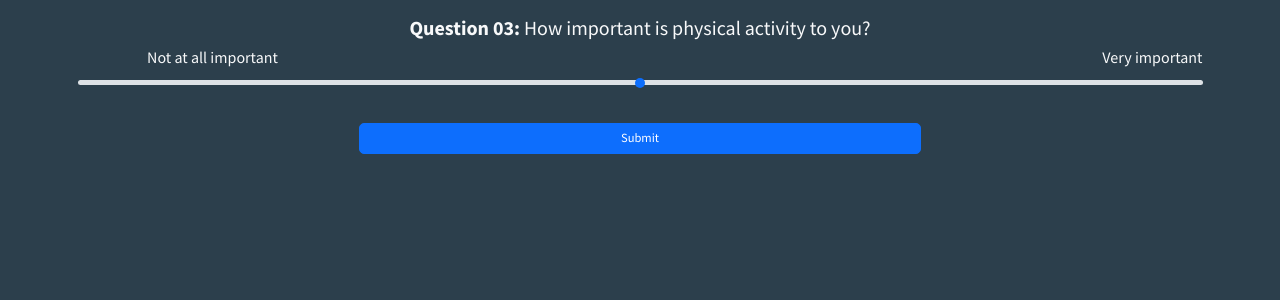
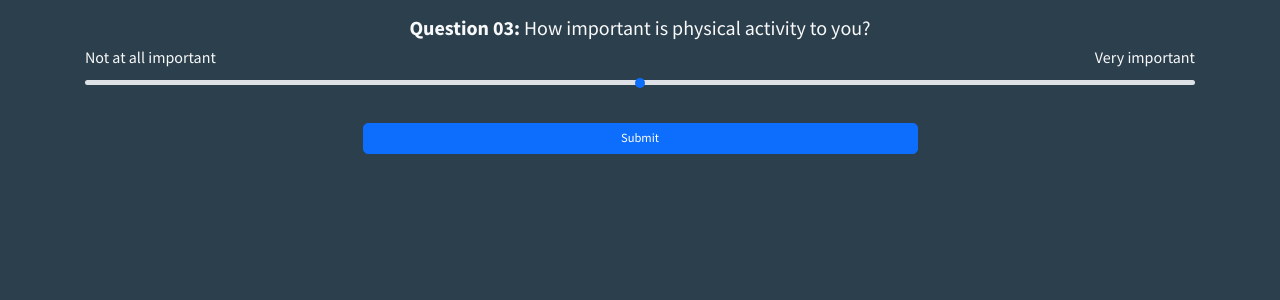
Before and after one commit to CptKay/JUSA-Personal-Health-Survey, a PHP site: page /question3.php in a window 1280 px wide; the page is wider, and only the part inside the window is pictured. Shown: the part 152-452 px from the top of that part. Run offline with PHP 8.4, Linux system fonts and the light colour scheme.

Commit message:
step reading the manual of session

```diff
--- a/question3.php
+++ b/question3.php
@@ -28,9 +28,9 @@
     <form action="question4.php" method="post" onsubmit="return validateRange();">
   <div class="mb-3 mt-3 text-light">
     <h2><strong>Question 03: </strong>How important is physical activity to you?</h2>
-
+    <div class="container text-center">
     <div class="row">
-    <div class="col-md-3">
+    <div class="col-md-3 text-start">
     Not at all important
     </div>
     <div class="col-md-6">
@@ -50,13 +50,13 @@
 
 
 <datalist id="markers">
-  <option value="1" label="Not at all healthy"></option>
+  <option value="1" label=""></option>
   <option value="2"></option>
   <option value="3"></option>
   <option value="4"></option>
-  <option value="5" label="Extremely healthy"></option>
+  <option value="5" label=""></option>
 </datalist>
-
+</div>
   </div>
   <button type="submit" class="btn btn-primary btn-lg mt-5 w-50">Submit</button>
 </form>
--- a/question5.php
+++ b/question5.php
@@ -29,9 +29,9 @@
     <h2><strong>Question 05: </strong>Do you feel you do too little, just enough
 or way too much additional physical
 activity?</h2>
-
+<div class="container text-center">
     <div class="row">
-    <div class="col-md-3">
+    <div class="col-md-3 text-start">
     Far too little
     </div>
     <div class="col-md-6 text-center">
@@ -57,7 +57,7 @@ activity?</h2>
   <option value="4"></option>
   <option value="5" label="far too much"></option>
 </datalist>
-
+</div>
   </div>
   <button type="submit" class="btn btn-primary btn-lg mt-5 w-50">Submit</button>
 </form>
```
